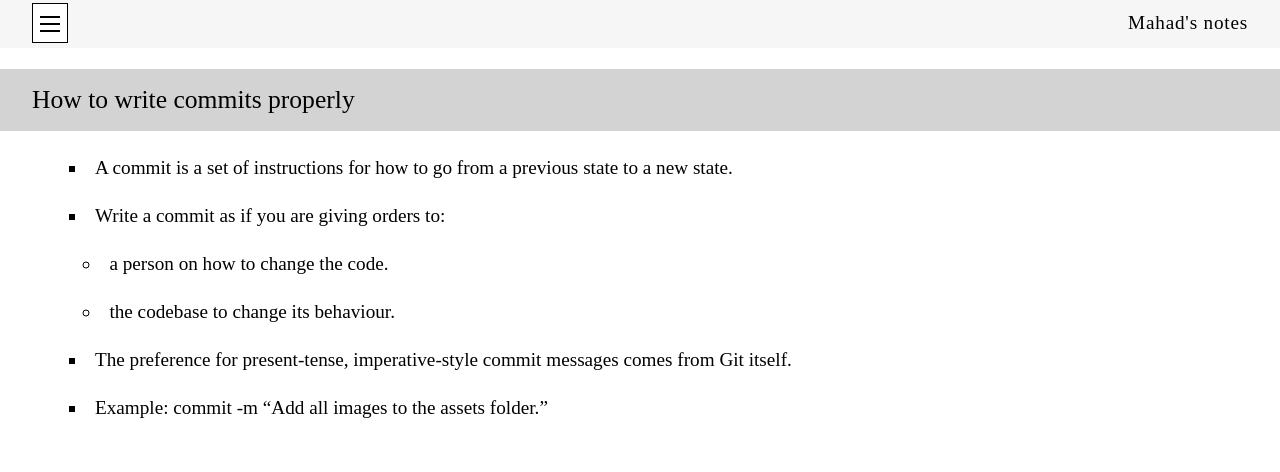
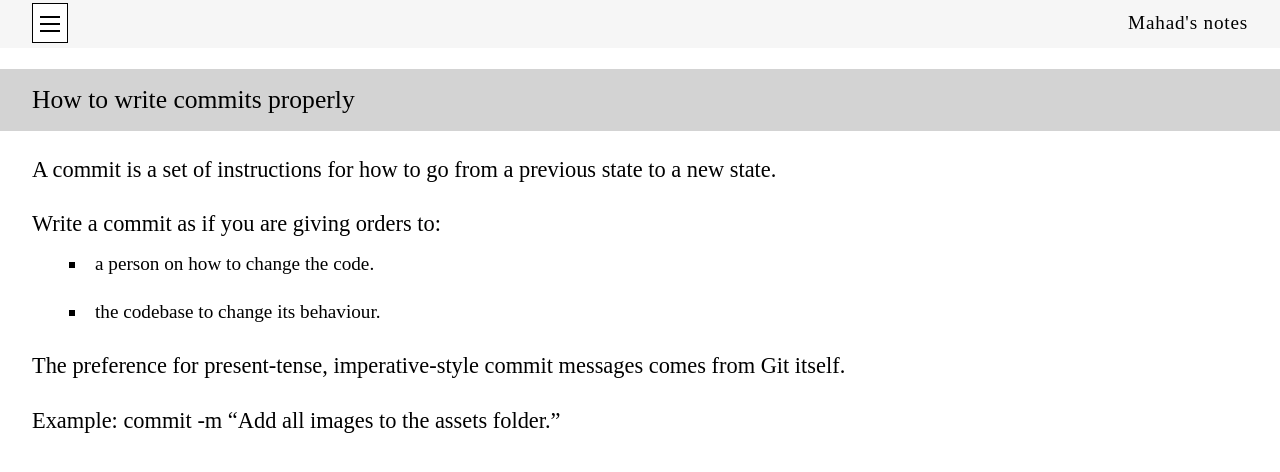
Before and after one commit to Elir-Mahad/notes, a Next.js app: page /writing-commits in a window 1280 px wide. Shown: the top 472 px of the page. Built offline with nearby package versions, Linux system fonts and the light colour scheme; a web font is replaced by a local one.

Commit message:
Remove the font weight from the blog body of the post add-remote-url-to-local-repo. The font-weight has no effect on the body, but for the post title when i removed it, the color of the text became  inconsistent its best to leave it only on the post title.

```diff
--- a/pages/add-remote-url-to-local-repo.js
+++ b/pages/add-remote-url-to-local-repo.js
@@ -10,7 +10,7 @@ import {
   Litem,
 } from "../styles/Styles.js";
 import style from "../styles/Home.module.css";
-// import createrepo from "../assets/createrepo.png";
+import createrepo from "../assets/createrepo.png";
 // import remoteurl from "../assets/remoteurl.png";
 // import openrepoinvsc from "../assets/openrepoinvsc.png";
 // import Image from "next/image";
@@ -36,7 +36,7 @@ function RemoteOriginUrl() {
       <PostTitle className={style.weight100}>
         How to add a remote url to your local repository
       </PostTitle>
-      <BlogBody className={style.weight100}>
+      <BlogBody>
         {/*  */}
         <Sentence>
           If you have a folder on your computer with some files, and you want to
--- a/pages/writing-commits.js
+++ b/pages/writing-commits.js
@@ -2,9 +2,9 @@ import Head from "next/head";
 import {
   //
   BlogBody,
+  PostTitle,
   Litem,
-  PostTitle,
-  LitemTwo,
+  Sentence,
 } from "../styles/Styles.js";
 import style from "../styles/Home.module.css";
 
@@ -27,26 +27,26 @@ function WritingCommits() {
         How to write commits properly
       </PostTitle>
       <BlogBody className={style.weight100}>
-        <Litem>
+        <Sentence>
           A commit is a set of instructions for how to go from a previous state
           to a new state.
-        </Litem>
+        </Sentence>
 
-        <Litem>Write a commit as if you are giving orders to:</Litem>
+        <Sentence>Write a commit as if you are giving orders to:</Sentence>
 
-        <LitemTwo>a person on how to change the code.</LitemTwo>
+        <Litem>a person on how to change the code.</Litem>
 
-        <LitemTwo>the codebase to change its behaviour.</LitemTwo>
+        <Litem>the codebase to change its behaviour.</Litem>
 
-        <Litem>
+        <Sentence>
           The preference for present-tense, imperative-style commit messages
           comes from Git itself.
-        </Litem>
+        </Sentence>
 
-        <Litem>
+        <Sentence>
           {" "}
           Example: commit -m “Add all images to the assets folder.”
-        </Litem>
+        </Sentence>
       </BlogBody>
     </div>
   );
```
